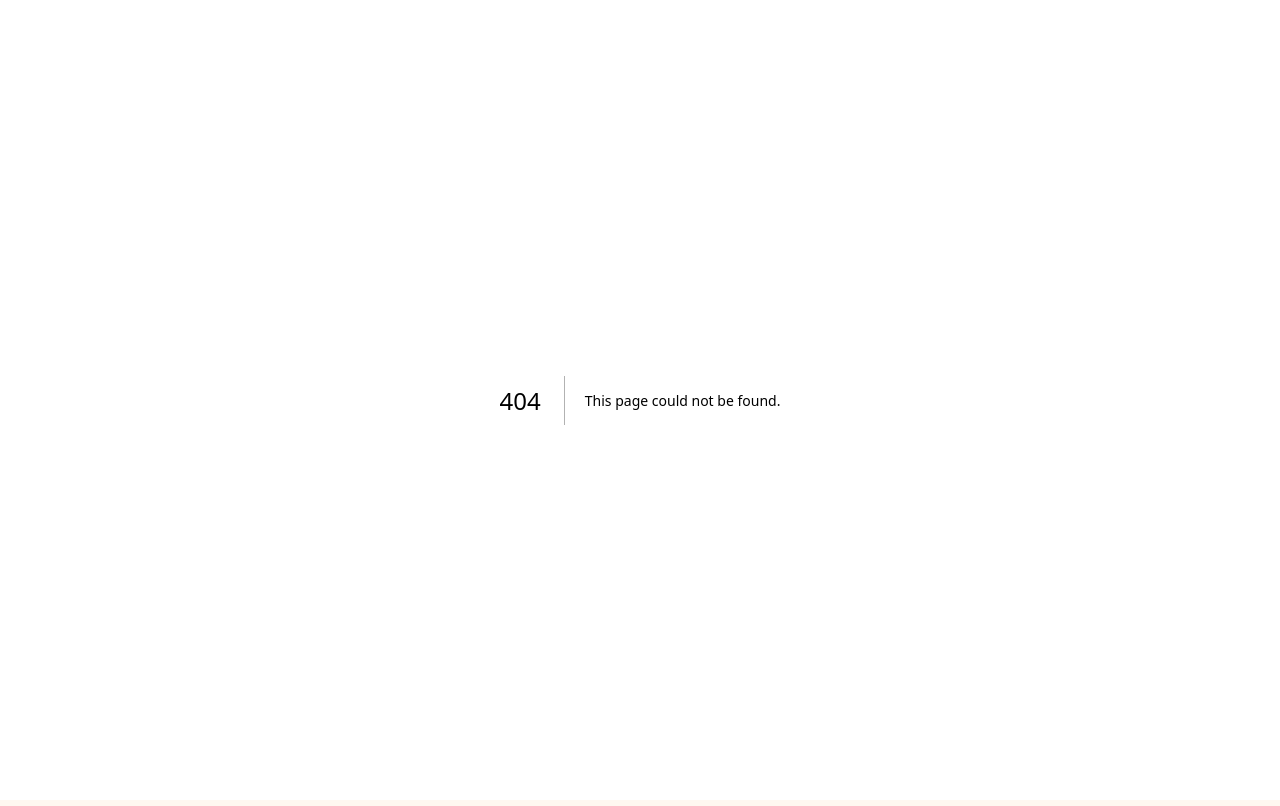
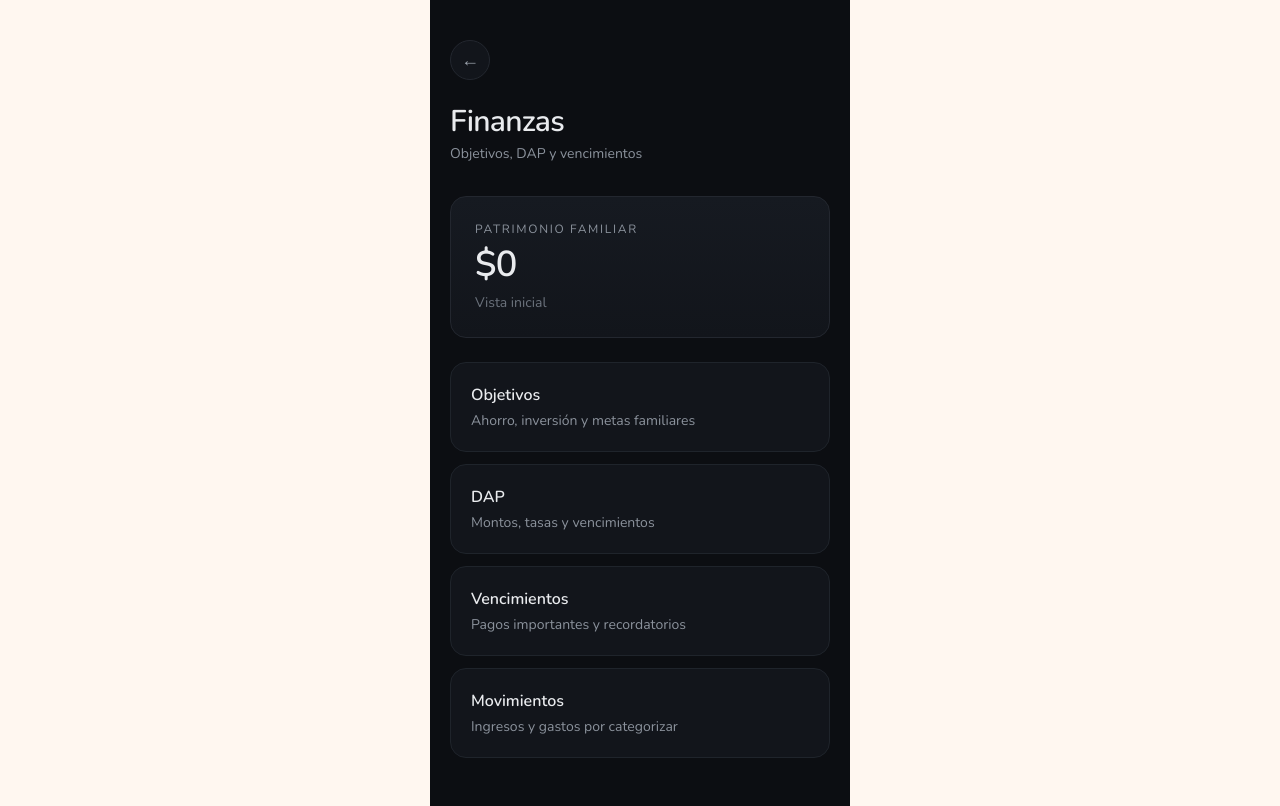
Before and after one commit to LucyAurelio93/asia-trip-app, a Next.js app: page /finanzas in a window 1280 px wide. Before the commit this address had no page. Built offline with nearby package versions, Linux system fonts and the light colour scheme.

Commit message:
feat: add finance module shell

```diff
--- /dev/null
+++ b/app/finanzas/page.tsx
@@ -0,0 +1,78 @@
+import Link from "next/link";
+
+// ── Secciones del módulo Finanzas ────────────────────────────────────────────
+
+type FinanceSection = {
+  id: string;
+  title: string;
+  description: string;
+};
+
+const sections: FinanceSection[] = [
+  {
+    id: "objetivos",
+    title: "Objetivos",
+    description: "Ahorro, inversión y metas familiares",
+  },
+  {
+    id: "dap",
+    title: "DAP",
+    description: "Montos, tasas y vencimientos",
+  },
+  {
+    id: "vencimientos",
+    title: "Vencimientos",
+    description: "Pagos importantes y recordatorios",
+  },
+  {
+    id: "movimientos",
+    title: "Movimientos",
+    description: "Ingresos y gastos por categorizar",
+  },
+];
+
+// ── Finanzas ─────────────────────────────────────────────────────────────────
+
+export default function FinanzasPage() {
+  return (
+    <main className="mx-auto min-h-[100dvh] w-full max-w-[420px] bg-[#0c0e12] px-5 pb-12 text-[#e9ebee]">
+      <header className="relative pt-[calc(env(safe-area-inset-top)+2.5rem)]">
+        <Link
+          href="/"
+          aria-label="Volver al Dashboard Familiar"
+          className="mb-6 inline-flex h-10 w-10 items-center justify-center rounded-full border border-[#23272f] bg-[#12151b] text-lg text-[#9aa1ab] transition-transform active:scale-95"
+        >
+          ←
+        </Link>
+        <h1 className="text-3xl font-semibold tracking-tight">Finanzas</h1>
+        <p className="mt-1 text-sm text-[#8b929c]">
+          Objetivos, DAP y vencimientos
+        </p>
+      </header>
+
+      <section className="mt-8 rounded-2xl border border-[#23272f] bg-gradient-to-b from-[#161a21] to-[#12151b] p-6">
+        <p className="text-xs font-medium uppercase tracking-[0.14em] text-[#8b929c]">
+          Patrimonio familiar
+        </p>
+        <p className="mt-2 text-4xl font-semibold tracking-tight tabular-nums">
+          $0
+        </p>
+        <p className="mt-2 text-sm text-[#6b727c]">Vista inicial</p>
+      </section>
+
+      <section className="mt-6 space-y-3">
+        {sections.map((section) => (
+          <div
+            key={section.id}
+            className="rounded-2xl border border-[#1f242b] bg-[#12151b] p-5"
+          >
+            <h2 className="text-base font-semibold text-[#e9ebee]">
+              {section.title}
+            </h2>
+            <p className="mt-1 text-sm text-[#8b929c]">{section.description}</p>
+          </div>
+        ))}
+      </section>
+    </main>
+  );
+}
--- a/app/page.tsx
+++ b/app/page.tsx
@@ -25,6 +25,8 @@ const modules: ModuleCard[] = [
     emoji: "💰",
     title: "Finanzas",
     description: "Objetivos, DAP y vencimientos",
+    href: "/finanzas",
+    actionLabel: "Abrir finanzas",
   },
   {
     id: "gatos",
```
